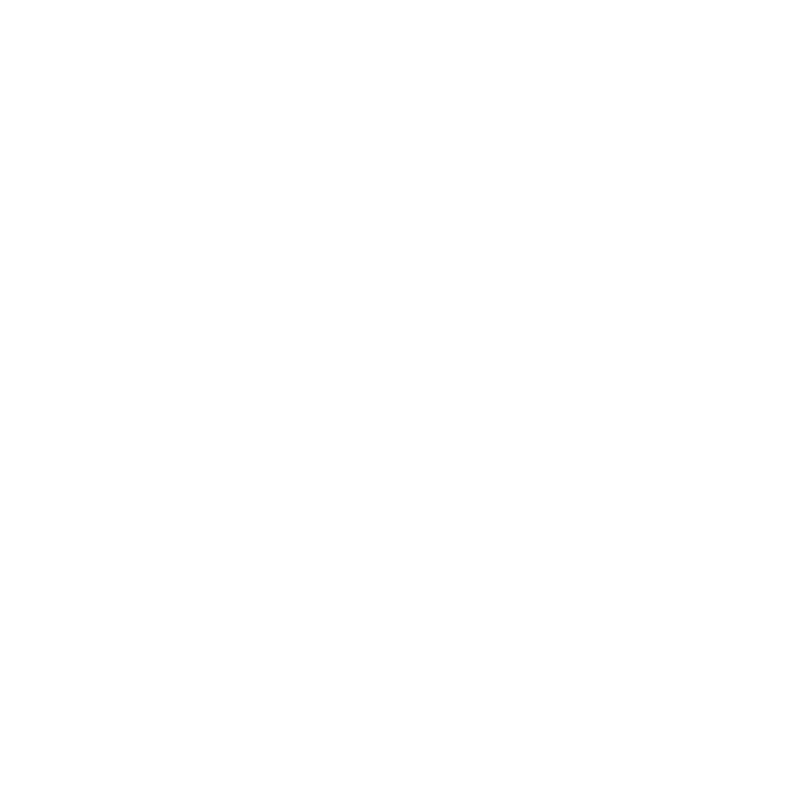
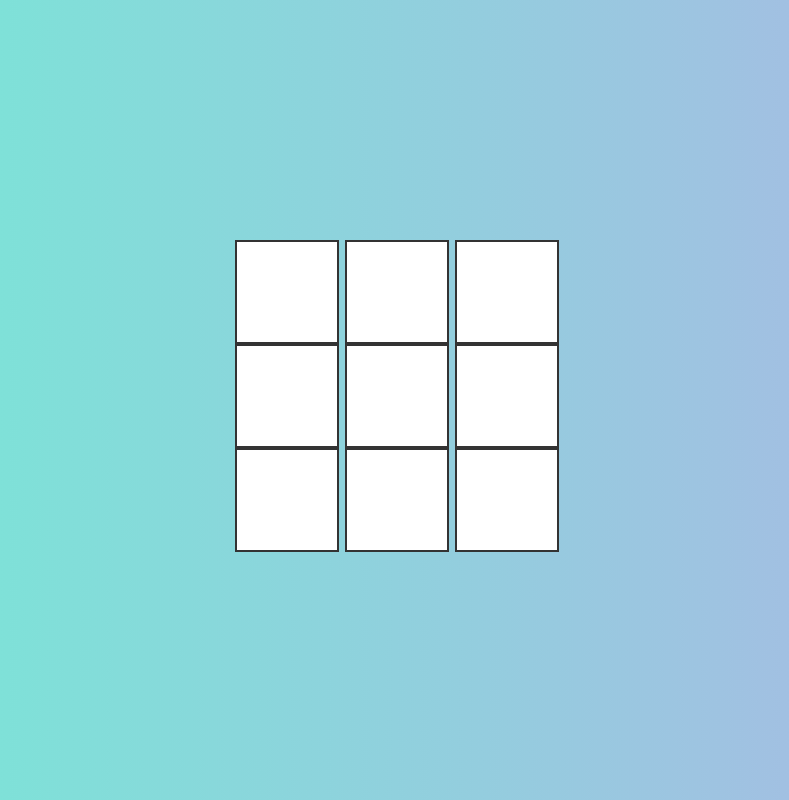
Before and after one commit to MarioPaju1991/tic-tac-game, a plain HTML site: page index.html in a window 1280 px wide. Shown: the whole page, without its empty margins (245-1034 px from the left). Drawn offline with Linux system fonts and the light colour scheme.

Commit message:
HTML and CSS added

```diff
--- a/index.html
+++ b/index.html
@@ -1,22 +1,31 @@
 <!DOCTYPE html>
-<!--[if lt IE 7]>      <html class="no-js lt-ie9 lt-ie8 lt-ie7"> <![endif]-->
-<!--[if IE 7]>         <html class="no-js lt-ie9 lt-ie8"> <![endif]-->
-<!--[if IE 8]>         <html class="no-js lt-ie9"> <![endif]-->
-<!--[if gt IE 8]>      <html class="no-js"> <!--<![endif]-->
 <html>
   <head>
     <meta charset="utf-8">
     <meta http-equiv="X-UA-Compatible" content="IE=edge">
-    <title></title>
+    <title>Tic-Tac-Toe Game</title>
     <meta name="description" content="">
     <meta name="viewport" content="width=device-width, initial-scale=1">
     <link rel="stylesheet" href="styles.css">
   </head>
   <body>
-    <!--[if lt IE 7]>
-      <p class="browsehappy">You are using an <strong>outdated</strong> browser. Please <a href="#">upgrade your browser</a> to improve your experience.</p>
-    <![endif]-->
-
+    <div id="tic-tac-toe-board">
+      <div class="row">
+        <div class="cell" id="cell-1"></div>
+        <div class="cell" id="cell-2"></div>
+        <div class="cell" id="cell-3"></div>
+      </div>
+      <div class="row">
+        <div class="cell" id="cell-4"></div>
+        <div class="cell" id="cell-5"></div>
+        <div class="cell" id="cell-6"></div>
+      </div>
+      <div class="row">
+        <div class="cell" id="cell-7"></div>
+        <div class="cell" id="cell-8"></div>
+        <div class="cell" id="cell-9"></div>
+      </div>
+    </div>
     <script src="script.js" async defer></script>
   </body>
 </html>
--- a/styles.css
+++ b/styles.css
@@ -0,0 +1,47 @@
+body {
+  font-family: 'Arial', sans-serif;
+  display: flex;
+  flex-direction: column;
+  justify-content: center;
+  align-items: center;
+  height: 100vh;
+  margin: 0;
+  background: linear-gradient(to right, #74ebd5, #ACB6E5);
+  color: #333;
+}
+
+#tic-tac-toe-board {
+  display: grid;
+  grid-template-columns: repeat(3, 100px);
+  grid-template-rows: repeat(3, 100px);
+  gap: 10px;
+}
+
+.cell {
+  background-color: #fff;
+  border: 2px solid #333;
+  display: flex;
+  justify-content: center;
+  align-items: center;
+  font-size: 2rem;
+  cursor: pointer;
+  transition: background-color 0.3s ease;
+  width: 100px;
+  height: 100px;
+}
+
+cell:hover {
+  background-color: #e3e3e3;
+}
+
+@media (max-width: 600px) {
+  .cell {
+    width: 60px;
+    height: 60px;
+  }
+
+  #tic-tac-toe-board {
+    grid-template-columns: repeat(3, 60px);
+    grid-template-rows: repeat(3, 60px);
+  }
+}
```
